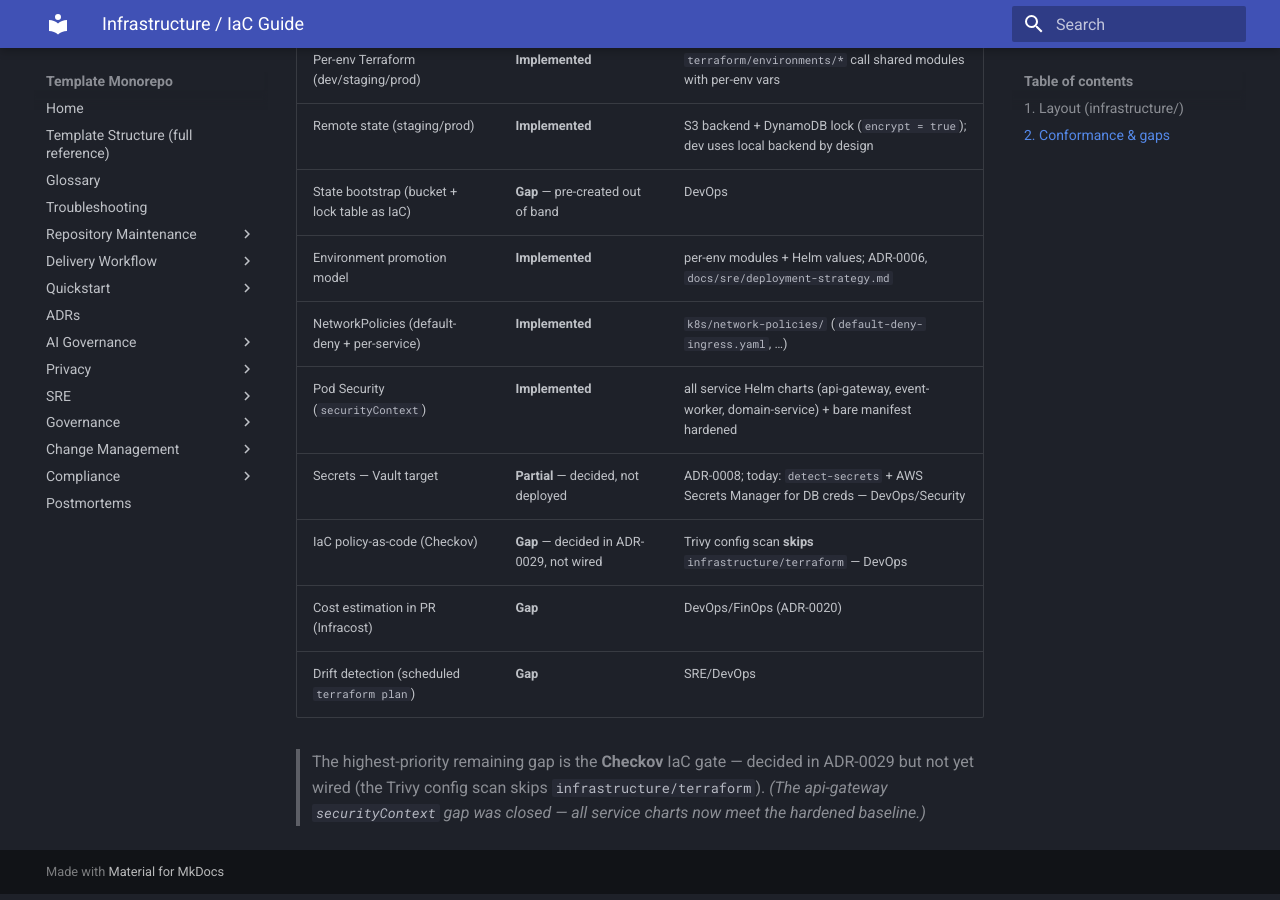
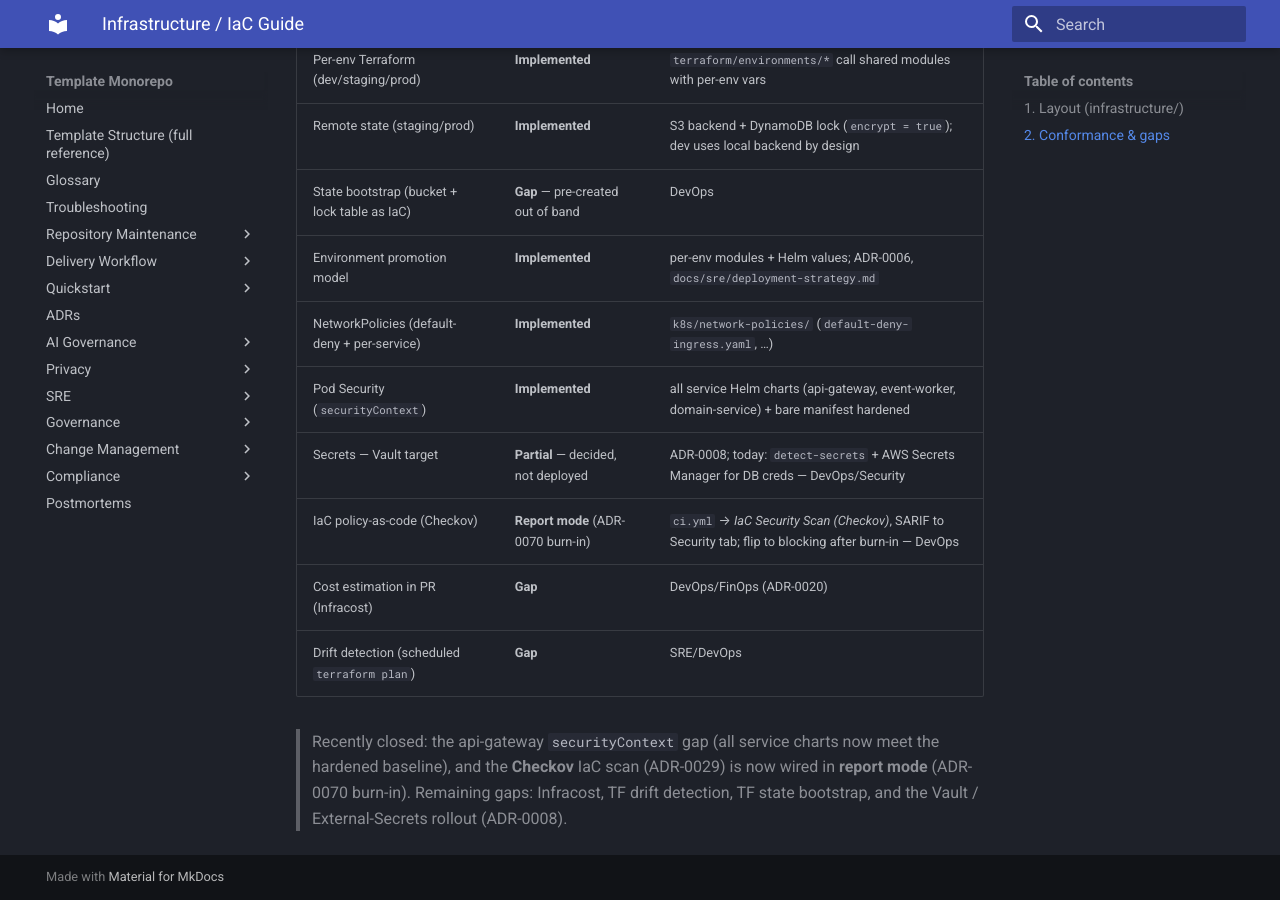
Before and after one commit to valdomirosouza/Repository-Template-v3, an MkDocs documentation site: the page built from docs/infrastructure/README.md, in a window 1280 px wide and 900 px high, scrolled down 1126 px. Built offline with MkDocs 1.6.1 and Material for MkDocs 9.7.7, drawn with Linux system fonts in a browser that asks for light colours.

Commit message:
ci(devsecops): wire Checkov IaC scan (report mode, ADR-0029) (#38)
ADR-0029 §1 mandated a Checkov IaC scan that was never wired; the Trivy
config scan also skips infrastructure/terraform, leaving Terraform
unscanned. Add an `iac-scan` job to ci.yml that runs Checkov (via pip — no
new action to SHA-pin) over infrastructure/ and uploads SARIF to the
Security tab.

REPORT MODE (ADR-0070 burn-in): both steps continue-on-error so findings
warn + surface but do not block; flip to blocking after the burn-in
criterion is met. Registered in docs/governance/gate-lifecycle.md; infra
docs conformance updated (gap -> report mode wired).

Verified: ci.yml valid YAML; check_action_pins.sh passes (all uses:
SHA-pinned).

Refs: ADR-0029, ADR-0070
Closes <ISSUE>

Co-authored-by: Claude Opus 4.8 (1M context) <noreply@anthropic.com>

```diff
--- a/docs/infrastructure/README.md
+++ b/docs/infrastructure/README.md
@@ -38,19 +38,20 @@ parallel tree**.
 What is actually implemented vs. decided-but-pending. Each gap names an owner; close it in a
 dedicated follow-up PR (this guide is docs-only).
 
-| Control                                      | Status                                   | Evidence / Owner                                                                             |
-| -------------------------------------------- | ---------------------------------------- | -------------------------------------------------------------------------------------------- |
-| Per-env Terraform (dev/staging/prod)         | **Implemented**                          | `terraform/environments/*` call shared modules with per-env vars                             |
-| Remote state (staging/prod)                  | **Implemented**                          | S3 backend + DynamoDB lock (`encrypt = true`); dev uses local backend by design              |
-| State bootstrap (bucket + lock table as IaC) | **Gap** — pre-created out of band        | DevOps                                                                                       |
-| Environment promotion model                  | **Implemented**                          | per-env modules + Helm values; ADR-0006, `docs/sre/deployment-strategy.md`                   |
-| NetworkPolicies (default-deny + per-service) | **Implemented**                          | `k8s/network-policies/` (`default-deny-ingress.yaml`, …)                                     |
-| Pod Security (`securityContext`)             | **Implemented**                          | all service Helm charts (api-gateway, event-worker, domain-service) + bare manifest hardened |
-| Secrets — Vault target                       | **Partial** — decided, not deployed      | ADR-0008; today: `detect-secrets` + AWS Secrets Manager for DB creds — DevOps/Security       |
-| IaC policy-as-code (Checkov)                 | **Gap** — decided in ADR-0029, not wired | Trivy config scan **skips** `infrastructure/terraform` — DevOps                              |
-| Cost estimation in PR (Infracost)            | **Gap**                                  | DevOps/FinOps (ADR-0020)                                                                     |
-| Drift detection (scheduled `terraform plan`) | **Gap**                                  | SRE/DevOps                                                                                   |
+| Control                                      | Status                              | Evidence / Owner                                                                                         |
+| -------------------------------------------- | ----------------------------------- | -------------------------------------------------------------------------------------------------------- |
+| Per-env Terraform (dev/staging/prod)         | **Implemented**                     | `terraform/environments/*` call shared modules with per-env vars                                         |
+| Remote state (staging/prod)                  | **Implemented**                     | S3 backend + DynamoDB lock (`encrypt = true`); dev uses local backend by design                          |
+| State bootstrap (bucket + lock table as IaC) | **Gap** — pre-created out of band   | DevOps                                                                                                   |
+| Environment promotion model                  | **Implemented**                     | per-env modules + Helm values; ADR-0006, `docs/sre/deployment-strategy.md`                               |
+| NetworkPolicies (default-deny + per-service) | **Implemented**                     | `k8s/network-policies/` (`default-deny-ingress.yaml`, …)                                                 |
+| Pod Security (`securityContext`)             | **Implemented**                     | all service Helm charts (api-gateway, event-worker, domain-service) + bare manifest hardened             |
+| Secrets — Vault target                       | **Partial** — decided, not deployed | ADR-0008; today: `detect-secrets` + AWS Secrets Manager for DB creds — DevOps/Security                   |
+| IaC policy-as-code (Checkov)                 | **Report mode** (ADR-0070 burn-in)  | `ci.yml` → _IaC Security Scan (Checkov)_, SARIF to Security tab; flip to blocking after burn-in — DevOps |
+| Cost estimation in PR (Infracost)            | **Gap**                             | DevOps/FinOps (ADR-0020)                                                                                 |
+| Drift detection (scheduled `terraform plan`) | **Gap**                             | SRE/DevOps                                                                                               |
 
-> The highest-priority remaining gap is the **Checkov** IaC gate — decided in ADR-0029 but not yet
-> wired (the Trivy config scan skips `infrastructure/terraform`). _(The api-gateway `securityContext`
-> gap was closed — all service charts now meet the hardened baseline.)_
+> Recently closed: the api-gateway `securityContext` gap (all service charts now meet the hardened
+> baseline), and the **Checkov** IaC scan (ADR-0029) is now wired in **report mode** (ADR-0070
+> burn-in). Remaining gaps: Infracost, TF drift detection, TF state bootstrap, and the Vault /
+> External-Secrets rollout (ADR-0008).
```
Also changed, not shown: docs/governance/gate-lifecycle.md (+1 -0 lines), docs/infrastructure/security.md (+7 -6 lines), 1 other file.
